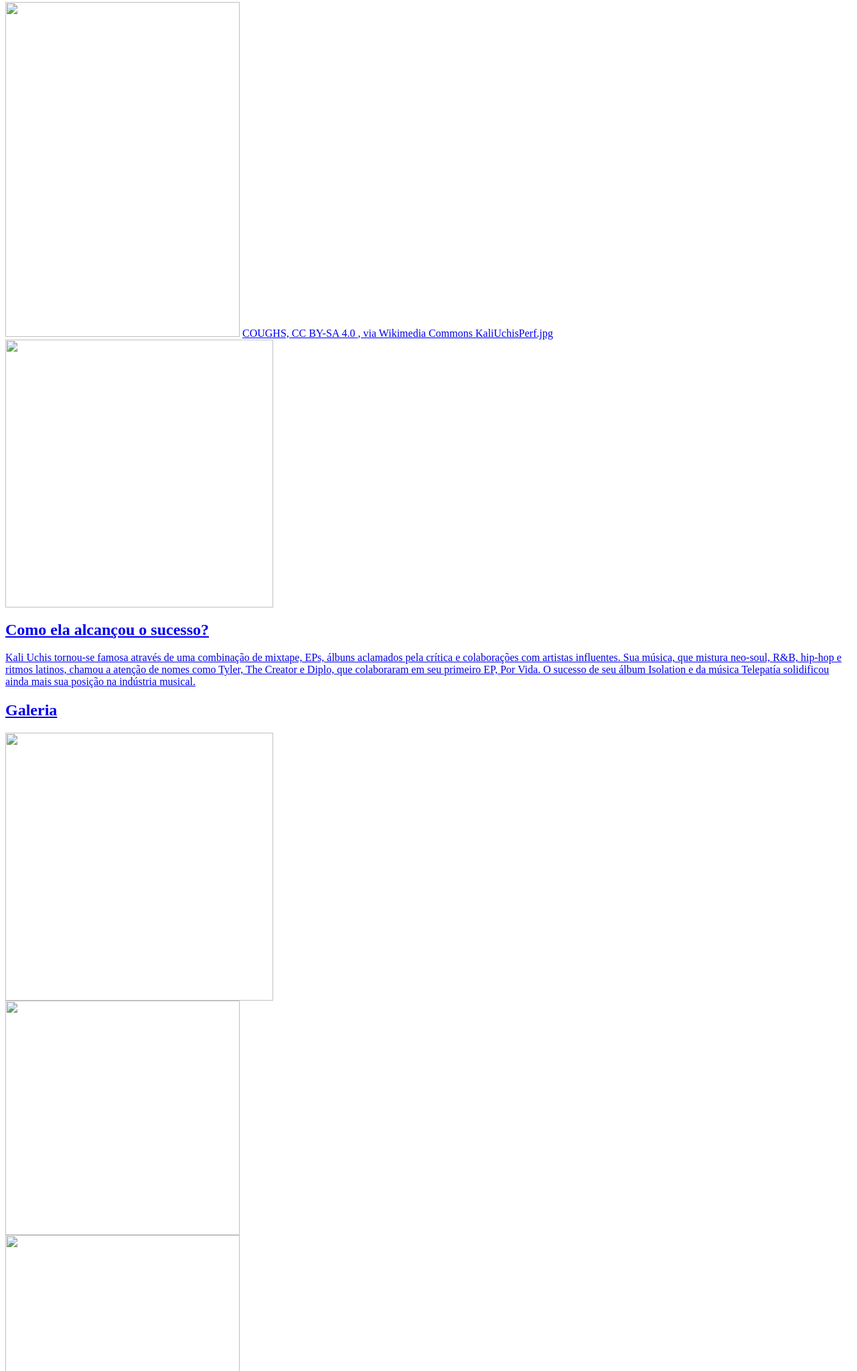
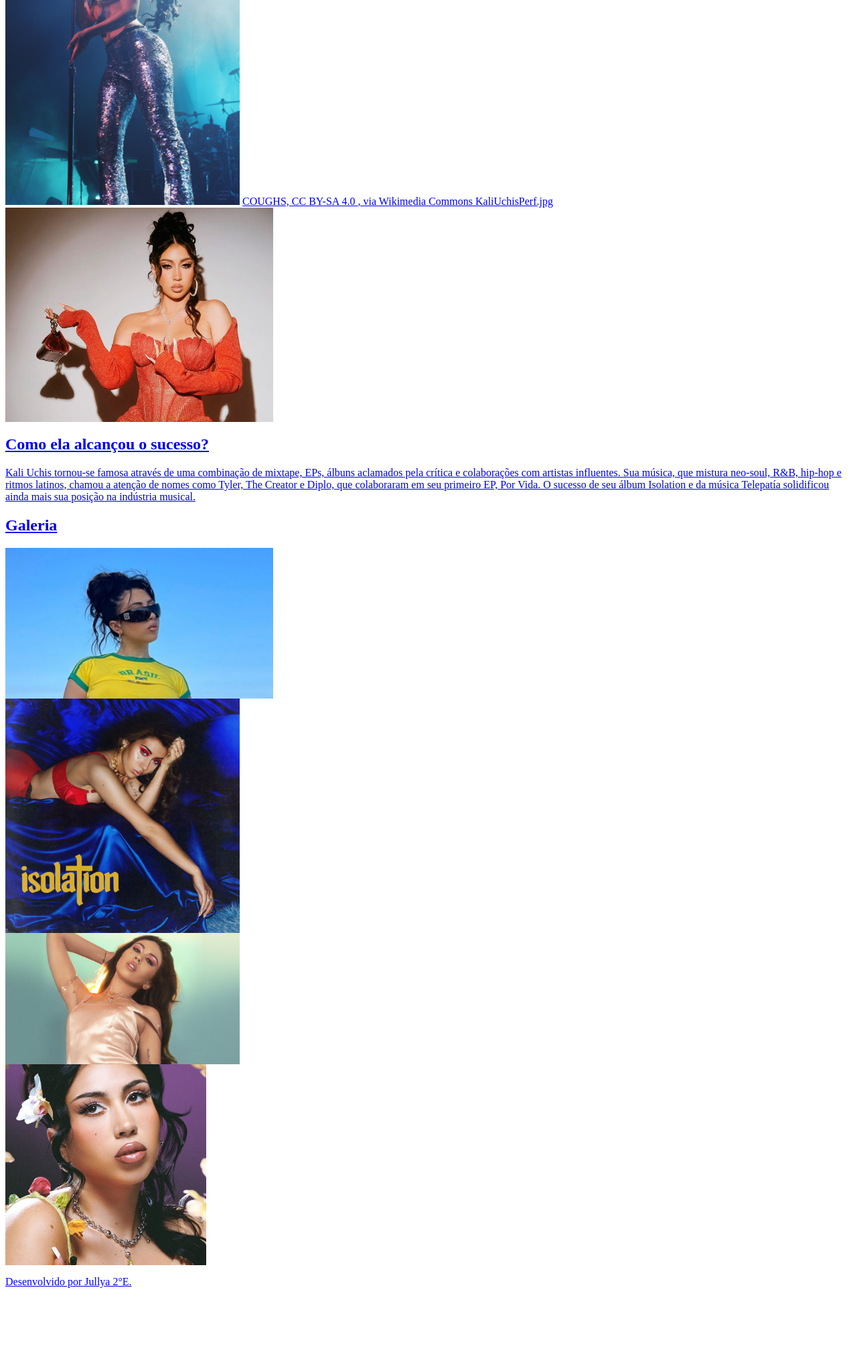
Before and after one commit to aylluj/Site--Acessibilidade-alura, a plain HTML site: page index.html in a window 1280 px wide. Shown: the part 753-2800 px from the top of the page at 67% size. After the commit the page ends 2692 px from the top, so only its background shows below. Drawn offline with Linux system fonts and the light colour scheme.

Commit message:
Update index.html

```diff
--- a/index.html
+++ b/index.html
@@ -4,7 +4,7 @@
     <header class=" p-5">
 <!-- Estilos  -->
  <nav class="container d-flex justify-content-between align-items-center">
- <img src="KU_Amaury-Nessaibia.webp" width="450" heigth="600"class="nav-img" loading="lazy">
+ <img src="IMG/KU_Amaury-Nessaibia.webp" width="450" heigth="600"class="nav-img" loading="lazy">
  <ul class="nav mt-5">
                 <li class="nav-item"><a class="nav-link" href="#inicio">Início</a></li>
                 <li class="nav-item"><a class="nav-link" href="#galeria">Galeria</a></li>
@@ -35,7 +35,7 @@
         <div class="inicio-fundo d-flex justify-content-between align-items-center">
                 <div class="esquerda-conteudo">
                         <h1 class="display-4 text-white fst-italic fw-bold">Kali Uchis</h1>
-                        <img src="KaliUchisPerf.jpg" width="350" heigth="300" class="mb-3" width="450"
+                        <img src="IMG/KaliUchisPerf.jpg" width="350" heigth="300" class="mb-3" width="450"
                                 height="500" loading="lazy">
                         <a href="#kali Uchis"
                                 class="btn btn-primary btn-lg botao-inicio fw-semibold">COUGHS, CC BY-SA 4.0 <https://creativecommons.org/licenses/by-sa/4.0>, via Wikimedia Commons
@@ -43,7 +43,7 @@ KaliUchisPerf.jpg
 
 </div>
         <div>
-                <img src="Kaliuchisdesafinadoc022.jpg" width="400" heigth="350" class="img-fluid img-inicio" width="600" heigth="600">
+                <img src="IMG/Kaliuchisdesafinadoc022.jpg" width="400" heigth="350" class="img-fluid img-inicio" width="600" heigth="600">
 
 
 <section id="Kali Uchis" class="my-5 pt-6 secao-Kali Uchis">
@@ -63,20 +63,20 @@ KaliUchisPerf.jpg
         <div>
                 <div class="row justify-content-md-center">
                         <div class="col-md-4">
-                                <img src="kali-uchis-brasil.jpg" width="400" heigth="300"
+                                <img src="IMG/kali-uchis-brasil.jpg" width="400" heigth="300"
                                         class="img-fluid rounded-5" loading="lazy">
                         </div>
                         <div class="col-md-4">
-                                <img src="kali-uchis-5acb9d825b904-1024x1024.jpg" width="350" heigth="300" class="img-fluid rounded-5"
+                                <img src="IMG/kali-uchis-5acb9d825b904-1024x1024.jpg" width="350" heigth="300" class="img-fluid rounded-5"
                                         loading="lazy">
                         </div>
                 </div>
                 <div class="row mt-4 justify-content-md-center">
                         <div class="col-md-4">
-                                <img src="_102774584_kali1.jpg" width="350" heigth="350" class="img-fluid rounded-5" loading="lazy">
+                                <img src="IMG/_102774584_kali1.jpg" width="350" heigth="350" class="img-fluid rounded-5" loading="lazy">
                         </div>
                         <div class="col-md-4">
-                                <img src="kali-uchis.jpg" width="300" heigth="300"
+                                <img src="IMG/kali-uchis.jpg" width="300" heigth="300"
                                         class="img-fluid rounded-5" loading="lazy">
                         </div>
                 </div>
```
